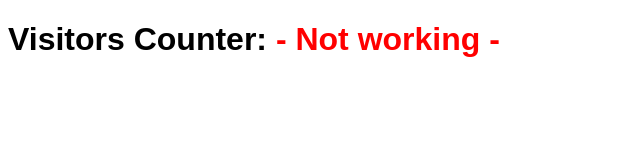
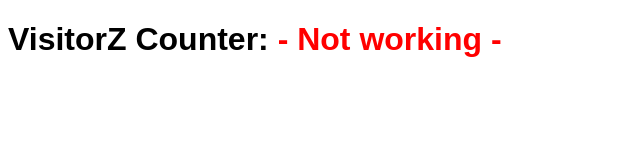
Before and after one commit to ValerioCipolla/cloud-visitor-counter, a website: page frontend/index.html in a window 1280 px wide. Shown: the whole page, without its empty margins (0-640 px from the left). Drawn offline with Linux system fonts and the light colour scheme.

Commit message:
capital Z

```diff
--- a/frontend/index.html
+++ b/frontend/index.html
@@ -8,6 +8,6 @@
     <title>Visitor Counter</title>
   </head>
   <body>
-    <h1>Visitors Counter: <span>- Not working - </span></h1>
+    <h1>VisitorZ Counter: <span>- Not working - </span></h1>
   </body>
 </html>
--- a/package.json
+++ b/package.json
@@ -5,7 +5,8 @@
   "main": "index.js",
   "scripts": {
     "test": "echo \"Error: no test specified\" && exit 1",
-    "s3-upload": "aws s3 sync frontend/ s3://cloud-visitor-counter/"
+    "s3-upload": "aws s3 sync frontend/ s3://cloud-visitor-counter/",
+    "invalidate-cloudfront": "aws cloudfront create-invalidation --distribution-id E2J8SANLXXY1I1 --paths '//*'"
   },
   "repository": {
     "type": "git",
```
